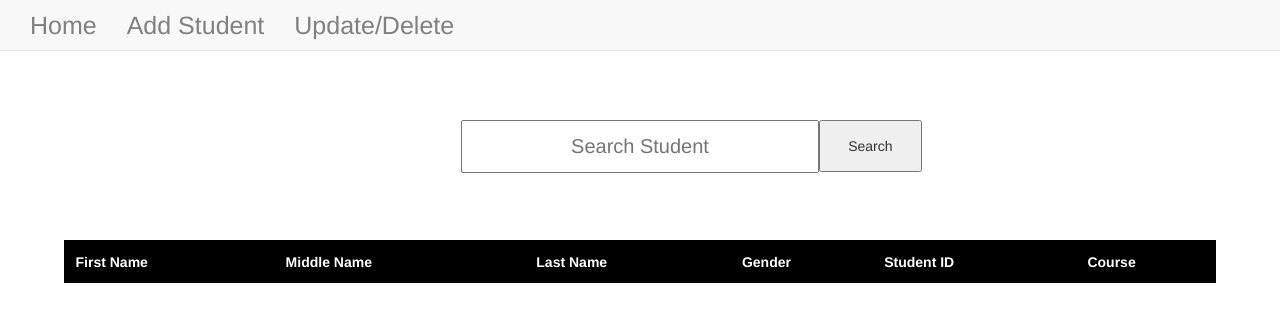
After one commit to agent909/151website, a Flask app: page /updatestudent in a window 1280 px wide. The commit adds this page. Shown: the top 322 px of the page. Run offline with Flask 2, Linux system fonts and the light colour scheme; lists and menus that the app fills with data are empty; some libraries are stand-ins or nearby versions.

Commit message:
made the templates

```diff
--- a/app.py
+++ b/app.py
@@ -22,16 +22,36 @@ def student():
     form = addstudent(request.form)
 
     if request.method == 'POST':
-        print("INSIDE SECOND CON")
         idk = models.db(form.firstname.data, form.middlename.data, form.lastname.data, form.gender.data, form.course.data)
         idk.register()
-        return render_template("index.html")
+        return render_template("student_added.html")
     return render_template("addstudent.html", form=form)
 
+
+@app.route('/updatestudent', methods=['GET','POST'])
+def update():
+    form = search(request.form)
+
+    if request.method == 'POST':
+        src = str(form.find.data)
+        cur = database.cursor()
+
+        a = "WHERE (firstname LIKE '"+src+"%' OR middlename LIKE '"+src
+        b = "%' OR lastname LIKE '"+src+"%' OR student_id LIKE '"+src+"%')"+" AND student.course_id=course.course_id"
+        query = "SELECT firstname,middlename,lastname,gender,student_id,course.course FROM student,course "+str(a)+str(b)
+        cur.execute(query)
+
+        result = cur.fetchall()
+        cur.close()
+
+        return render_template('search.html', form=form, students=result)
+
+    return render_template('search.html', form=form)
 
 
 @app.route('/updatestudent/<string:id>', methods=['GET','POST'])
 def updatestudent(id):
+    print(id)
     form = addstudent(request.form)
 
     if request.method == 'POST':
@@ -48,15 +68,10 @@ def updatestudent(id):
 
         #present changes
         # return render_template("successupdate.html")
-        return 'SUCCESS UPDATE'
-
+        return render_template('student_added.html')
 
     cur = database.cursor()
-    cardinality = cur.execute("SELECT * FROM Student WHERE student_id="+id+";")
-    if cardinality == 0:
-        cur.close()
-        return 'STUDENT DOES NOT EXIST'
-
+    cur.execute("SELECT *FROM student WHERE student_id="+id+";")
     student = cur.fetchone()
     cur.close()
 
@@ -65,10 +80,8 @@ def updatestudent(id):
     form.lastname.data = student[2]
     form.gender.data = student[3]
     form.course.data = student[5]
+    return render_template("addstudent.html", form=form)
 
-
-
-    return render_template("addstudent.html", form=form)
 
 
 # @app.route('/search', methods=['GET'])
--- a/form.py
+++ b/form.py
@@ -22,3 +22,4 @@ class addstudent(FlaskForm):
 
 class search(FlaskForm):
     find = StringField('search', [validators.Length(min=1,max=100, message="requires 1 - 100 characters")])
+    submit = SubmitField('Search')
--- a/models.py
+++ b/models.py
@@ -1,8 +1,6 @@
 # from config import mysql
 
 from config import database
-
-
 
 
 class db(object):
@@ -20,7 +18,6 @@ class db(object):
 
             database.commit()
             cur.close()
-            print("USED REGISTER")
             return
         # except:
         #     print("something went wrong")
--- a/static/css/layout.css
+++ b/static/css/layout.css
@@ -11,5 +11,24 @@
 }
 
 #course{
-    width:85%;
+    width:90%;
 }
+
+
+.search_table td{
+    border: 1px solid gray;
+    font-size: 15px;
+    padding: 1% 1%;
+}
+
+.search_table th{
+    background-color:black;
+    padding: 1% 1%;
+    color:white;
+}
+
+
+
+.search_table tr:nth-child(even){background-color: #e4e1e1;}
+
+.search_table tr:hover {background-color: #868585;}
--- a/templates/addstudent.html
+++ b/templates/addstudent.html
@@ -2,7 +2,7 @@
 
 {% block body %}
 
-<div class="form_container" style="">
+<div class="form_container" style="background-color:#d2ffff;">
     <form method="POST">
         {{form.hidden_tag()}}
         <div class="container" style="font-size:16px;">
@@ -30,7 +30,7 @@
             </div>
             <div class="row">
                 <div class="col-lg-2">
-                    <div style="background-color:white; text-align:left; padding: 2px 1px; border-radius: 5px;">
+                    <div style="background-color:#d2ffff; text-align:left; padding: 2px 1px; border-radius: 5px;">
                         <label>Gender:
                             {{ form.gender }}
                         </label>
--- a/templates/layout.html
+++ b/templates/layout.html
@@ -5,7 +5,7 @@
     <meta name="viewport" content="width=device-width, initial-scale=1">
     <link rel="stylesheet" type="text/css" href="/static/css/layout.css"/>
     <link rel="stylesheet" href="/static/css/bootstrap.min.css">
-    <script src="/static/js/jquery.min.js"></script>
+    <script src="/static/js/jquery-3.2.1.min.js"></script>
     <script src="/static/js/bootstrap.min.js"></script>
 
 
@@ -16,45 +16,40 @@
     <div class="container-fluid" style="z-index:10;">
         <ul class="nav navbar-nav">
             <li>
-                <a href="#" id="paneltoggle" style="padding: 5px 0; color:white;">
-                    <span class="glyphicon glyphicon-list" style="font-size:30px; color:gray;"></span>
-                </a>
+                <a href="/" style="font-size: 25px; color:gray;">Home</a>
             </li>
             <li>
-                <a href="/dashboard" style="font-size: 25px; color:gray;">Home</a>
+                <a href="/addstudent" style="font-size: 25px; color:gray;">Add Student</a>
             </li>
             <li>
-                <a href="/dashboard" style="font-size: 25px; color:gray;">Add Student</a>
-            </li>
-            <li>
-                <a href="/dashboard" style="font-size: 25px; color:gray;">Update/Delete</a>
+                <a href="/updatestudent" style="font-size: 25px; color:gray;">Update/Delete</a>
             </li>
         </ul>
 
-        <ul class="nav navbar-nav navbar-right">
+        <!--<ul class="nav navbar-nav navbar-right">-->
 
-            <li class="dropdown">
-                <a class="dropdown-toggle" data-toggle="dropdown" href="#">
-                    <strong><span class="glyphicon glyphicon-user"></span> CLERK <span class="caret"></span></strong>
-                </a>
-                <ul class="dropdown-menu">
-                    <li><a href="#">ADMIN</a></li>
-                    <li><a href="#">Logout</a></li>
-                </ul>
-            </li>
-        </ul>
+            <!--<li class="dropdown">-->
+                <!--<a class="dropdown-toggle" data-toggle="dropdown" href="#">-->
+                    <!--<strong><span class="glyphicon glyphicon-user"></span> CLERK <span class="caret"></span></strong>-->
+                <!--</a>-->
+                <!--<ul class="dropdown-menu">-->
+                    <!--<li><a href="#">ADMIN</a></li>-->
+                    <!--<li><a href="#">Logout</a></li>-->
+                <!--</ul>-->
+            <!--</li>-->
+        <!--</ul>-->
 
 
-        <form class="navbar-form navbar-right">
-            <div class="input-group">
-                <input type="text" class="form-control" placeholder="Search"/>
-                <div class="input-group-btn">
-                    <button class="btn btn-default" type="submit">
-                        <i class="glyphicon glyphicon-search"></i>
-                    </button>
-                </div>
-            </div>
-        </form>
+        <!--<form class="navbar-form navbar-right">-->
+            <!--<div class="input-group">-->
+                <!--<input type="text" class="form-control" placeholder="Search Student"/>-->
+                <!--<div class="input-group-btn">-->
+                    <!--<button class="btn btn-default" type="submit">-->
+                        <!--<i class="glyphicon glyphicon-search"></i>-->
+                    <!--</button>-->
+                <!--</div>-->
+            <!--</div>-->
+        <!--</form>-->
 
     </div>
 </nav>
--- /dev/null
+++ b/templates/search.html
@@ -0,0 +1,63 @@
+{% extends 'layout.html' %}
+
+{% block body %}
+
+<div style="text-align:center;position:absolute;width:100%;top:15%;">
+    <form method="POST">
+        {{form.hidden_tag()}}
+
+        {{ form.find( style="width:28%;font-size:20px; padding: 10px 1px; text-align: center;", placeholder="Search Student" ) }} {% if form.find.errors %}
+        {% for error in form.find.errors %} {{ error }} {% endfor %} {% endif %}
+
+        {{form.submit(style="position:absolute; top:0%; height:52px; width:8%;")}}
+    </form>
+</div>
+
+<div class="search_table" style="position:absolute; width:100%; top:30%;">
+
+    <table style="position:absolute; left:5%; width:90%; text-align:center;">
+        <tbody>
+            <tr>
+                <th>
+                    First Name
+                </th>
+                <th>
+                    Middle Name
+                </th>
+                <th>
+                    Last Name
+                </th>
+                <th>
+                    Gender
+                </th>
+                <th>
+                    Student ID
+                </th>
+                <th>
+                    Course
+                </th>
+            </tr>
+
+            {% for std in students %}
+
+            <tr id="{{std[4]}}">
+                <td>{{ std[0] }}</td>
+                <td>{{ std[1] }}</td>
+                <td>{{ std[2] }}</td>
+                <td>{{ std[3] }}</td>
+                <td>{{ std[4] }}</td>
+                <td>{{ std[5] }}</td>
+                <td style="border:0px;background-color:white; padding:0px;">
+                    <a href="/updatestudent/{{std[4]}}">
+                        <button class="btn btn-primary" style="padding: 2px; float:left;">UPDATE</button>
+                    </a>
+                        <button class="btn btn-danger" style="padding: 2px;float:left;">DELETE</button>
+                </td>
+            </tr>
+
+            {% endfor %}
+
+        </tbody>
+    </table>
+</div>
+{% endblock %}
```
Also changed, not shown: templates/student_added.html (added, +13 -0 lines).
